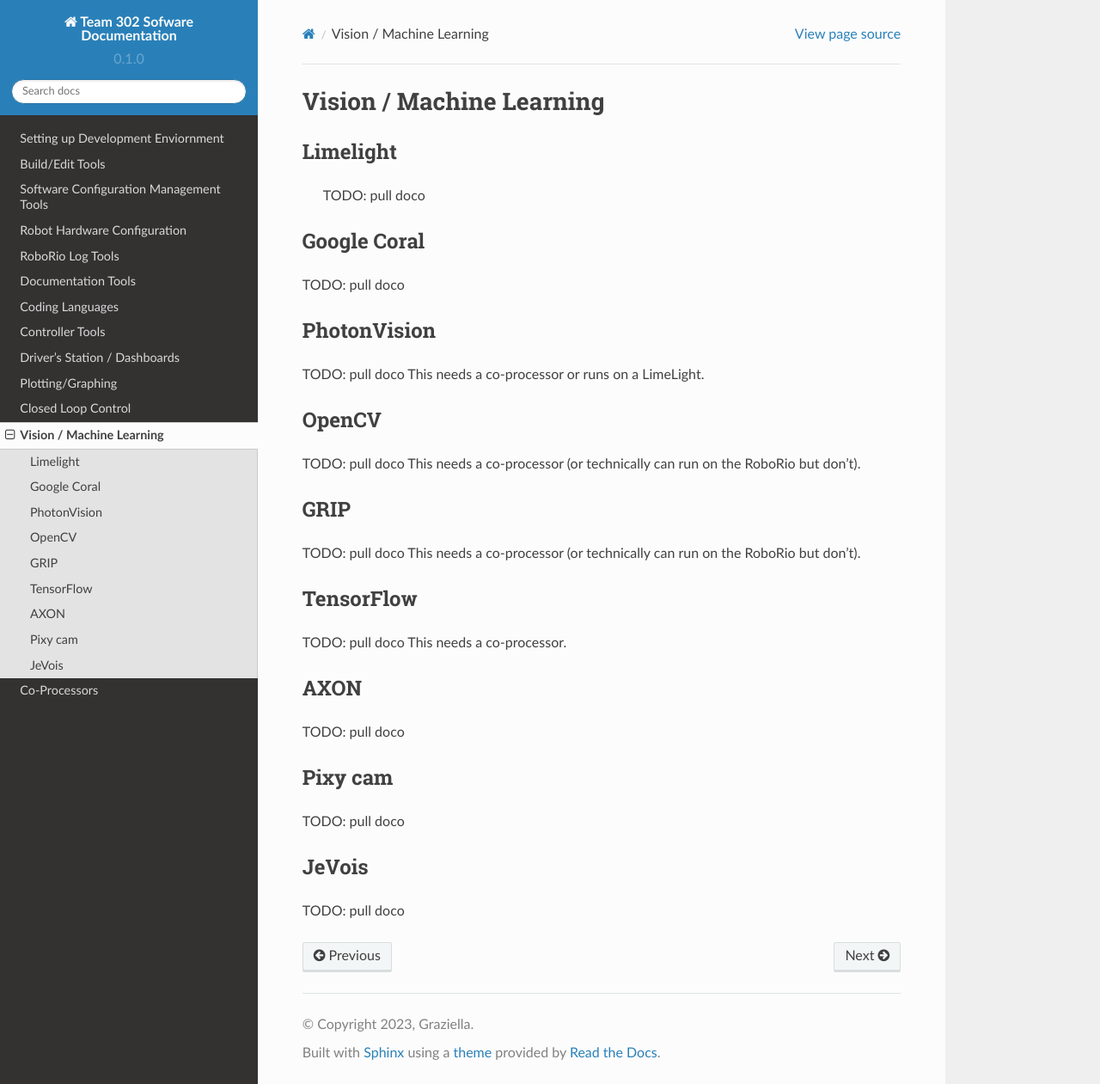
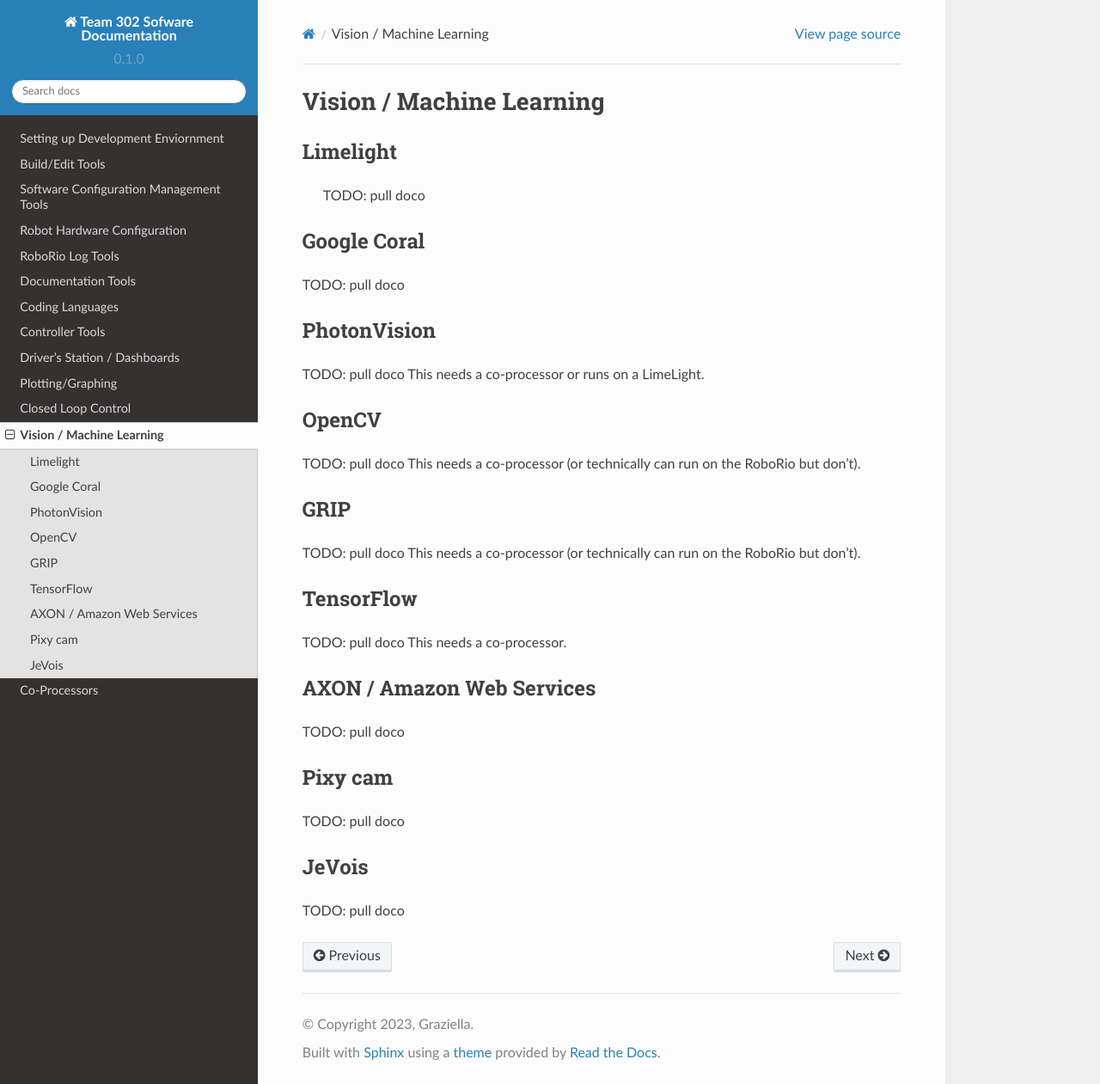
Before and after one commit to Team302/Team302Doco, a Sphinx documentation site: the page built from docs/source/vision.rst, in a window 1280 px wide and 1261 px high. Shown: the whole window at 86% size. Built offline with Sphinx 7.4.7 and the Read the Docs theme 2.0.0, drawn with Linux system fonts in a browser that asks for light colours; pages that are not in the unit, such as notebooks, are missing from menus.

Commit message:
Update vision.rst

```diff
--- a/docs/source/vision.rst
+++ b/docs/source/vision.rst
@@ -39,8 +39,8 @@
 TODO:  pull doco
 This needs a co-processor.
 
-AXON
-----------------------
+AXON / Amazon Web Services
+--------------------------
 
 TODO: pull doco
 
```
